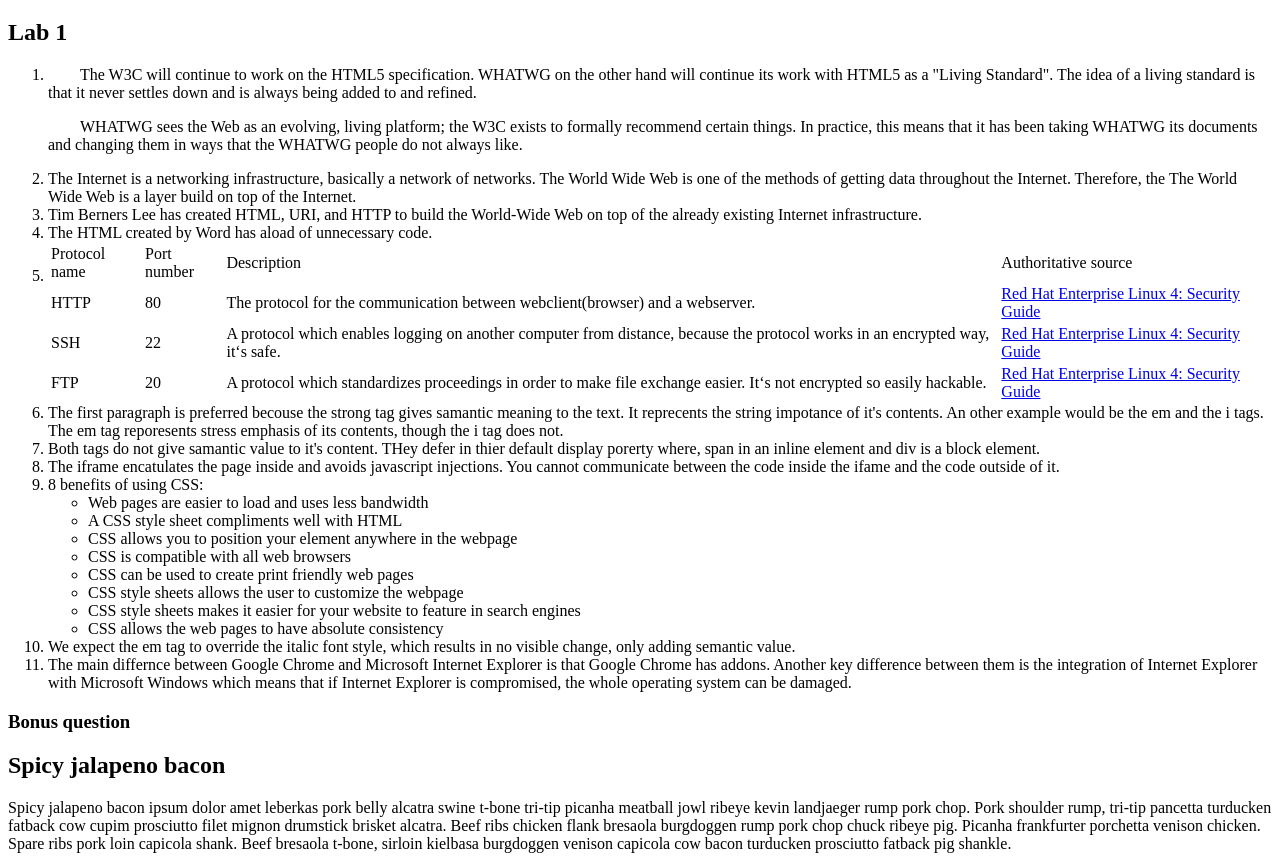
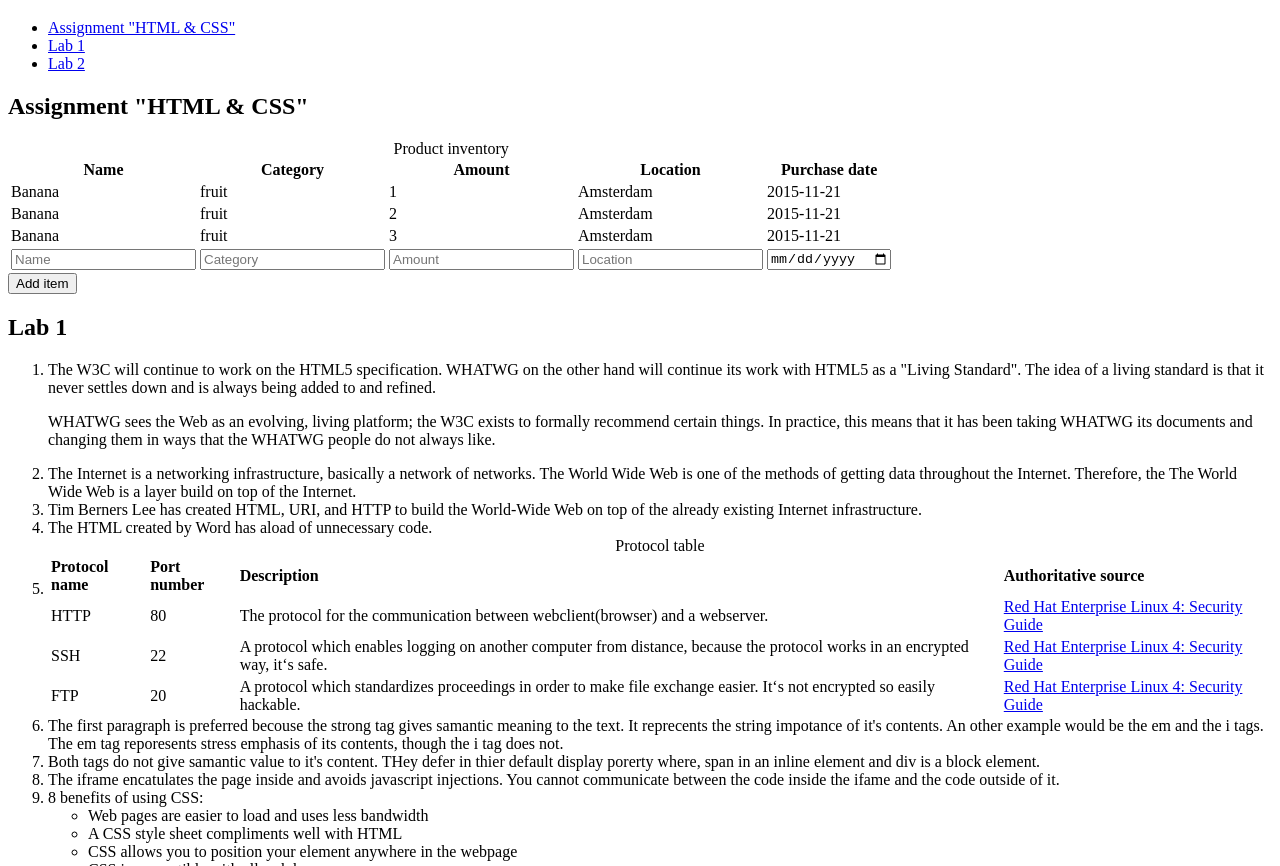
Before and after one commit to HofmannZ/vu-web-technology, a plain HTML site: page assign1/index.html in a window 1280 px wide. Shown: the part 61-927 px from the top of the page. Drawn offline with Linux system fonts and the light colour scheme.

Commit message:
finished assignment 1 html, and started naming classes for css

```diff
--- /dev/null
+++ b/assign1/css/screen.css
@@ -0,0 +1,21 @@
+.bonus-question p {
+  text-indent: 32px;
+}
+
+/* Reset the indent if the paragaph is right afther a header */
+h1 + p,
+h2 + p,
+h3 + p,
+h4 + p,
+h5 + p,
+h6 + p {
+  text-indent: 0;
+}
+
+.small-caps {
+  font-variant: small-caps;
+}
+
+.note:before {
+  content: 'NOTE: ';
+}
--- a/assign1/css/styles.css
+++ /dev/null
@@ -1,15 +0,0 @@
-p {
-  text-indent: 32px;
-}
-
-h2 + p {
-  text-indent: 0;
-}
-
-.small-caps {
-  font-variant: small-caps;
-}
-
-.note:before {
-  content: 'NOTE: ';
-}
--- a/assign1/index.html
+++ b/assign1/index.html
@@ -5,14 +5,85 @@
     <meta name="viewport" content="width=device-width, initial-scale=1.0">
     <meta http-equiv="X-UA-Compatible" content="ie=edge">
     <title>Assignment 1</title>
-    <link rel="stylesheet" href="css/styles.css">
+    <link rel="stylesheet" href="css/screen.css">
   </head>
   <body>
     <header>
       <h1>Assignment 1</h1>
+      <nav>
+        <ul class="navigation">
+          <li class="navigation__item">
+            <a href="#product_inventory">Assignment "HTML &amp; CSS"</a>
+          </li>
+          <li class="navigation__item">
+            <a href="#lab1">Lab 1</a>
+          </li>
+          <li class="navigation__item">
+            <a href="#lab2">Lab 2</a>
+          </li>
+        </ul>
+      </nav>
     </header>
     <main>
-      <article>
+      <section id="product_inventory" class="product-inventory">
+        <h2>Assignment "HTML &amp; CSS"</h2>
+        <form action="http://wt.ops.few.vu.nl/api/9ca8e4fc" method="post">
+          <table class="product-inventory__list">
+            <caption>Product inventory</caption>
+            <thead>
+              <tr>
+                <th>Name</th>
+                <th>Category</th>
+                <th>Amount</th>
+                <th>Location</th>
+                <th>Purchase date</th>
+              </tr>
+            </thead>
+            <tbody>
+              <tr>
+                <td>Banana</td>
+                <td>fruit</td>
+                <td>1</td>
+                <td>Amsterdam</td>
+                <td>2015-11-21</td>
+              </tr>
+              <tr>
+                <td>Banana</td>
+                <td>fruit</td>
+                <td>2</td>
+                <td>Amsterdam</td>
+                <td>2015-11-21</td>
+              </tr>
+              <tr>
+                <td>Banana</td>
+                <td>fruit</td>
+                <td>3</td>
+                <td>Amsterdam</td>
+                <td>2015-11-21</td>
+              </tr>
+              <tr class="product-inventory__new-product-entry">
+                <td>
+                  <input type="text" name="name" placeholder="Name" required>
+                </td>
+                <td>
+                  <input type="text" name="category" placeholder="Category" required>
+                </td>
+                <td>
+                  <input type="number" name="amount" placeholder="Amount" required>
+                </td>
+                <td>
+                  <input type="text" name="location" placeholder="Location" required>
+                </td>
+                <td>
+                  <input type="date" name="date" placeholder="Purchase date" required>
+                </td>
+              </tr>
+            </tbody>
+          </table>
+          <button class="product-inventory__add-item" type="submit" name="button">Add item</button>
+        </form>
+      </section>
+      <article id="lab1" class="lab-questions">
         <h2>Lab 1</h2>
         <ol>
           <li>
@@ -24,12 +95,13 @@
           <li>The HTML created by Word has aload of unnecessary code.</li>
           <li>
             <table id="protocolTable">
+              <caption>Protocol table</caption>
               <thead>
                 <tr>
-                  <td>Protocol name</td>
-                  <td>Port number</td>
-                  <td>Description</td>
-                  <td>Authoritative source</td>
+                  <th>Protocol name</th>
+                  <th>Port number</th>
+                  <th>Description</th>
+                  <th>Authoritative source</th>
                 </tr>
               </thead>
               <tbody>
@@ -73,16 +145,16 @@
           <li>We expect the em tag to override the italic font style, which results in no visible change, only adding semantic value.</li>
           <li>The main differnce between Google Chrome and Microsoft Internet Explorer is that Google Chrome has addons. Another key difference between them is the integration of Internet Explorer with Microsoft Windows which means that if Internet Explorer is compromised, the whole operating system can be damaged.</li>
         </ol>
-        <section>
+        <section class="bonus-question">
           <h3>Bonus question</h3>
           <article>
-            <h2>Spicy jalapeno bacon</h2>
+            <h4>Spicy jalapeno bacon</h4>
             <p>Spicy jalapeno bacon ipsum dolor amet leberkas pork belly alcatra swine t-bone tri-tip picanha meatball jowl ribeye kevin landjaeger rump pork chop. Pork shoulder rump, tri-tip pancetta turducken fatback cow cupim prosciutto filet mignon drumstick brisket alcatra. Beef ribs chicken flank bresaola burgdoggen rump pork chop chuck ribeye pig. Picanha frankfurter porchetta venison chicken. Spare ribs pork loin capicola shank. Beef bresaola t-bone, sirloin kielbasa burgdoggen venison capicola cow bacon turducken prosciutto fatback pig shankle.</p>
             <p>Alcatra turducken turkey, biltong leberkas sirloin pastrami sausage shankle prosciutto kielbasa boudin pork belly t-bone. Short loin doner sirloin, spare ribs tail turkey venison porchetta. Bresaola tail turducken flank tri-tip biltong pancetta. Short ribs prosciutto pork chop pastrami. Hamburger tongue beef ribs rump pork belly tenderloin chuck spare ribs. Doner filet mignon meatball ground round kevin, brisket spare ribs chuck chicken pig boudin pastrami drumstick. Turducken spare ribs fatback prosciutto.</p>
             <p>Meatball sausage capicola salami. Brisket drumstick fatback burgdoggen bresaola corned beef pancetta turducken leberkas flank pastrami sirloin shankle. Alcatra corned beef jerky, cupim tenderloin prosciutto tail pork chop sausage ball tip porchetta cow ground round jowl pastrami. Doner kielbasa fatback shank frankfurter, spare ribs ribeye meatloaf cow tail short loin drumstick. Pork spare ribs landjaeger short loin hamburger shoulder rump pork chop fatback shankle pork loin.</p>
           </article>
           <article>
-            <h2>Small-caps and note classes</h2>
+            <h4>Small-caps and note classes</h4>
             <p class="small-caps">Bresaola beef ribs meatloaf cupim. Swine ribeye drumstick alcatra, turkey landjaeger turducken. Prosciutto tri-tip spare ribs meatloaf turducken. Tongue doner shank, cow corned beef pancetta tri-tip. Chuck beef salami short ribs, pastrami t-bone corned beef pork chop shank capicola. Shank andouille ball tip tenderloin, flank pork chop doner bresaola sirloin pancetta ribeye prosciutto pastrami. Turducken hamburger short loin meatloaf, ribeye prosciutto sirloin kevin shank brisket t-bone picanha pork beef ribs porchetta.</p>
             <p class="note">Ham hock tri-tip kevin pork belly hamburger meatball pork turkey bacon andouille tenderloin. Biltong chicken salami sausage pig, tri-tip bacon. Turkey brisket leberkas, shoulder hamburger capicola pork belly swine beef. Boudin brisket biltong, ground round t-bone burgdoggen frankfurter tri-tip chicken rump hamburger sirloin. Pork ribeye pork loin strip steak.</p>
           </article>
```
Also changed, not shown: assign1/css/print.css (added).
